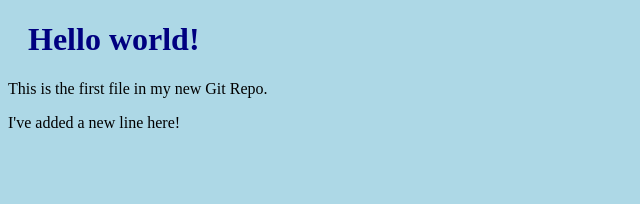
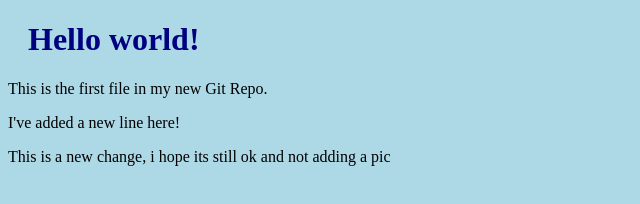
Before and after one commit to raagren/hello-world, a plain HTML site: page index.html in a window 1280 px wide. Shown: the whole page, without its empty margins (0-640 px from the left). Drawn offline with Linux system fonts and the light colour scheme.

Commit message:
Added some text instead of a pic

```diff
--- a/index.html
+++ b/index.html
@@ -9,6 +9,7 @@
 <h1>Hello world!</h1>
 <p>This is the first file in my new Git Repo.</p>
 <p> I've added a new line here!</p>
+<p>This is a new change, i hope its still ok and not adding a pic</p>
 
 </body>
 </html>
```
